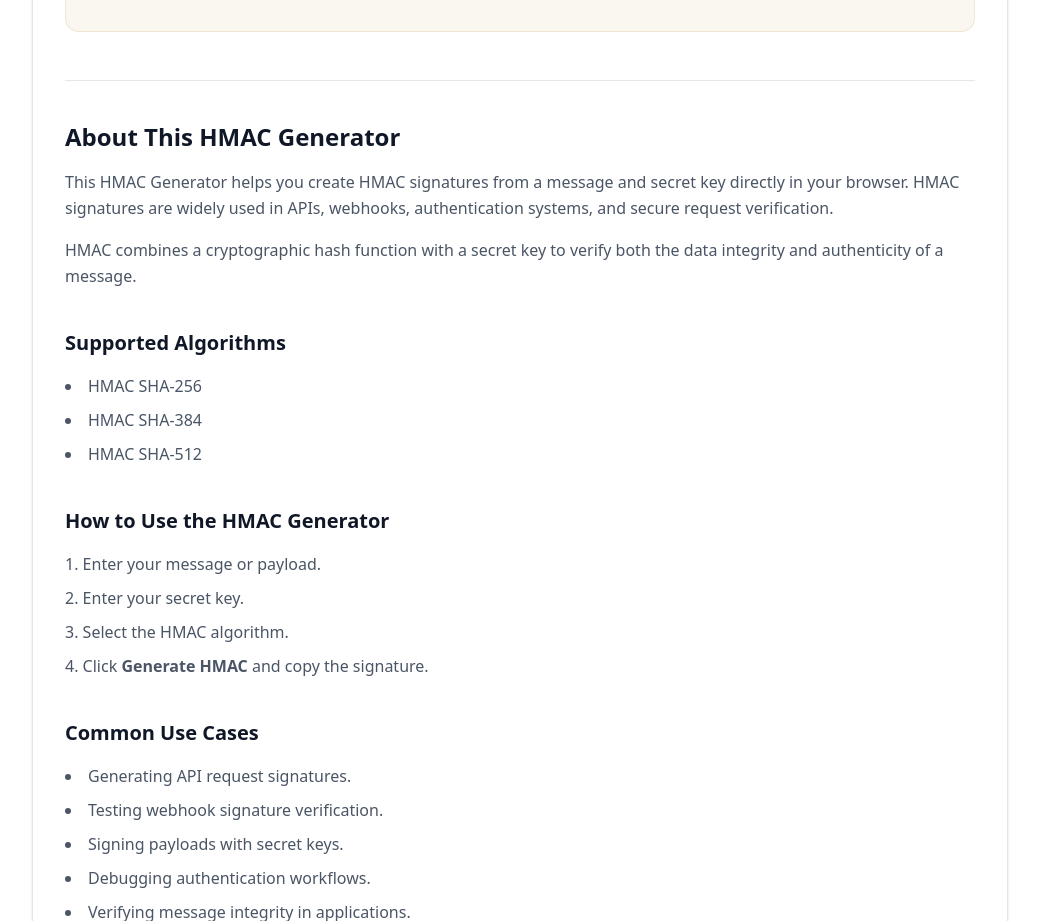
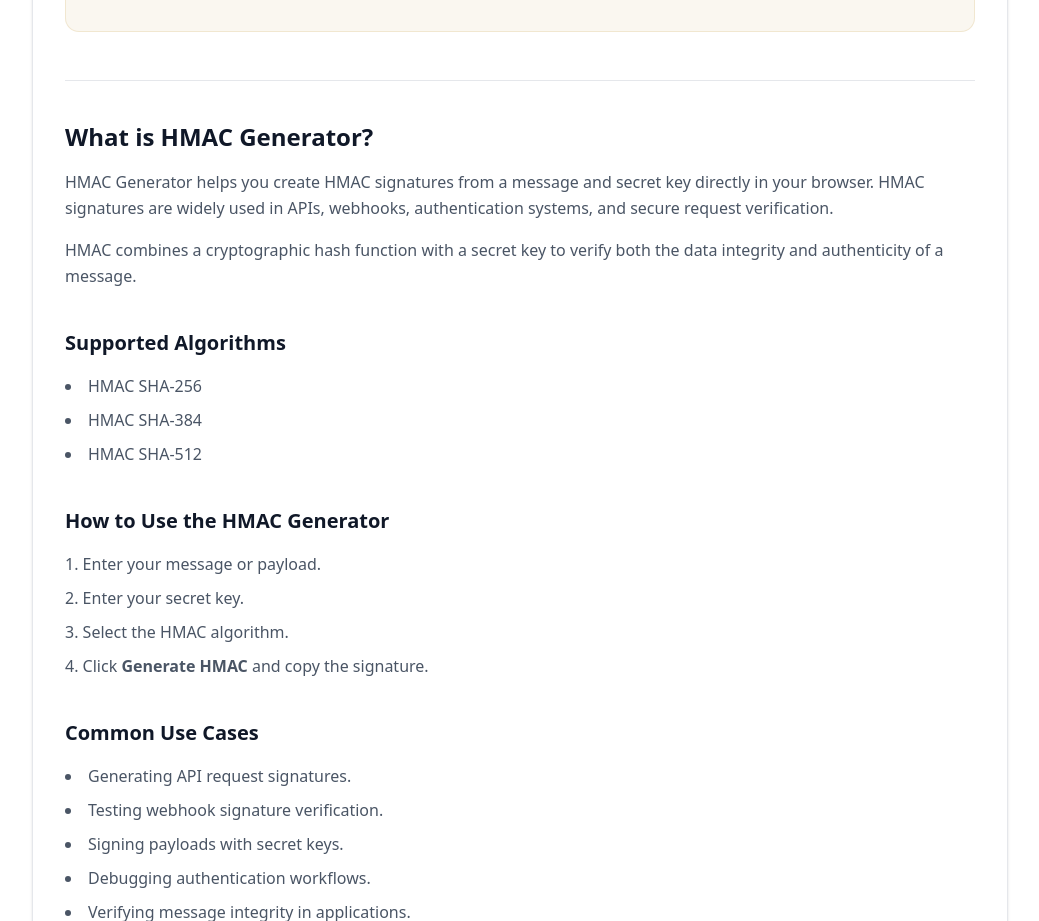
Before and after one commit to vaarunsonawwane-ops/yoryantra-new, a Next.js app: page /tools/hmac-generator in a window 1280 px wide. Shown: the part 1100-2021 px from the top of the page, without its empty margins (120-1159 px from the left). Built offline with nearby package versions, Linux system fonts and the light colour scheme.

Commit message:
HMAC Generator Update ToolClient.tsx

```diff
--- a/app/tools/hmac-generator/ToolClient.tsx
+++ b/app/tools/hmac-generator/ToolClient.tsx
@@ -145,11 +145,11 @@ export default function ToolClient() {
       <section className="mt-12 border-t border-gray-200 pt-10 space-y-10">
         <div>
           <h2 className="text-2xl font-semibold text-gray-900">
-            About This HMAC Generator
+            What is HMAC Generator?
           </h2>
 
           <p className="mt-4 text-gray-600 leading-relaxed">
-            This HMAC Generator helps you create HMAC signatures from a message
+            HMAC Generator helps you create HMAC signatures from a message
             and secret key directly in your browser. HMAC signatures are widely
             used in APIs, webhooks, authentication systems, and secure request
             verification.
```
